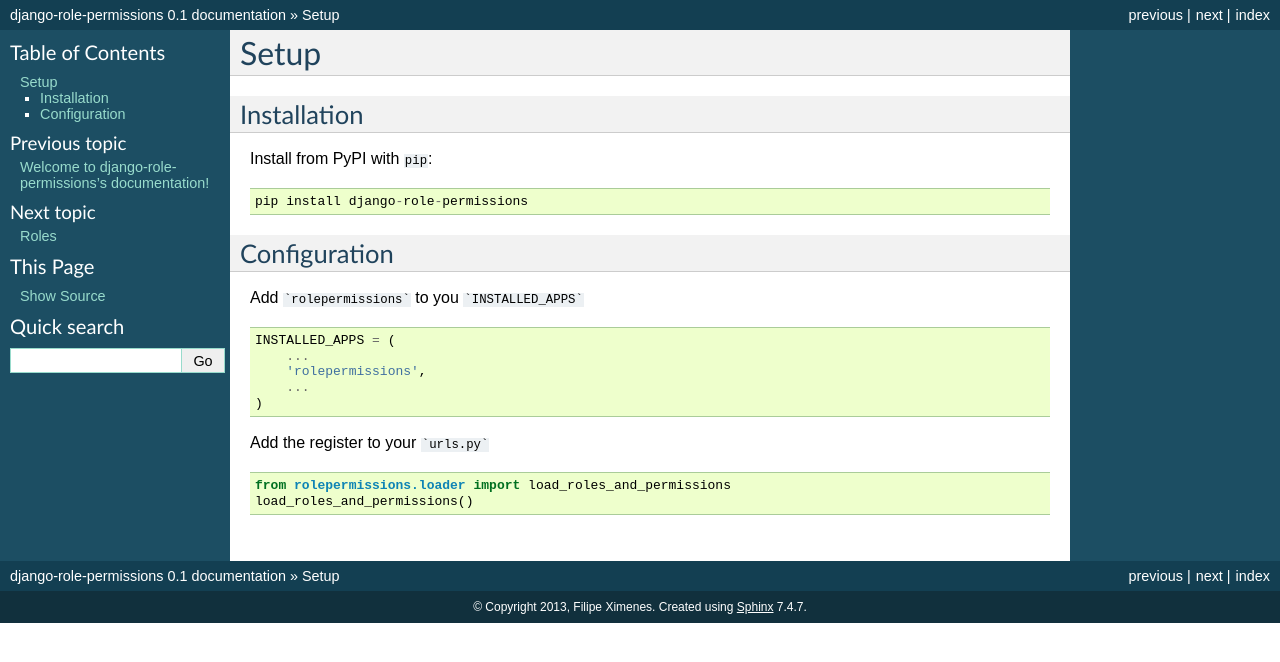
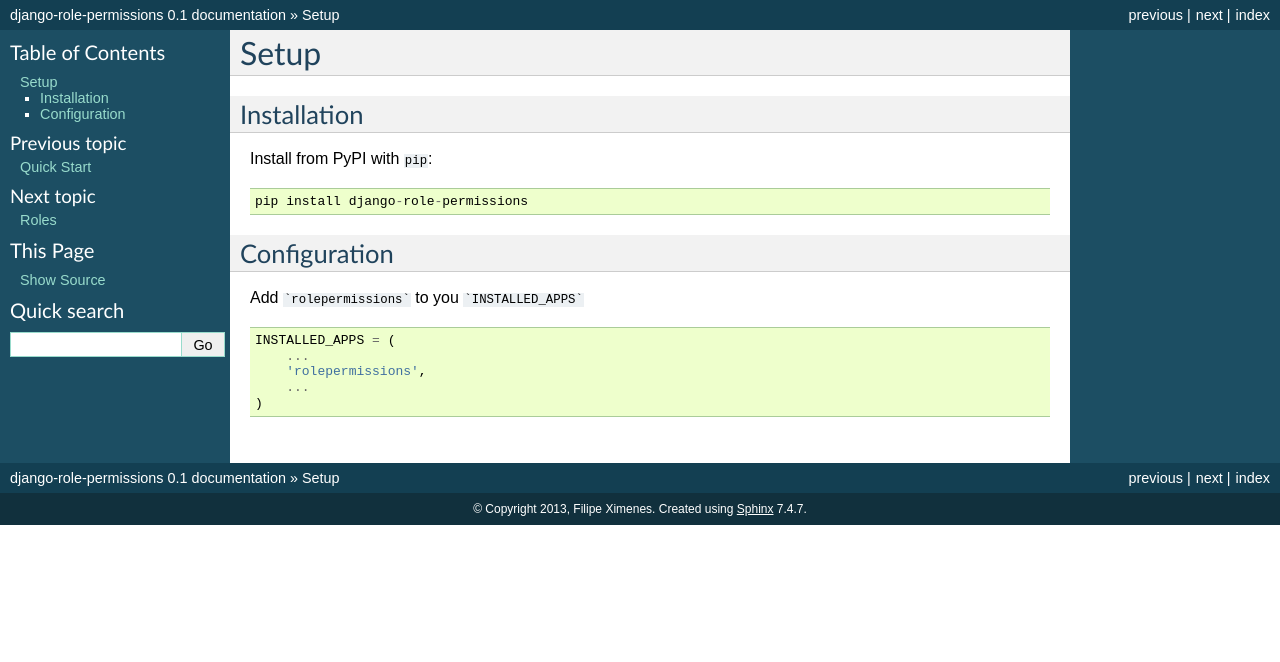
Before and after one commit to vintasoftware/django-role-permissions, a Sphinx documentation site: the page built from docs/setup.rst, in a window 1280 px wide. Shown: the top 662 px of the page. Built offline with Sphinx 7.4.7, drawn with Linux system fonts in a browser that asks for light colours.

Commit message:
adding quickstart to docs

````diff
--- a/docs/index.rst
+++ b/docs/index.rst
@@ -11,6 +11,7 @@ Contents:
 .. toctree::
    :maxdepth: 2
 
+   quickstart
    setup
    roles
    checkers
--- a/docs/setup.rst
+++ b/docs/setup.rst
@@ -22,11 +22,3 @@
         'rolepermissions',
         ...
     )
-
-
-Add the register to your ```urls.py```
-
-.. code-block:: python
-
-    from rolepermissions.loader import load_roles_and_permissions
-    load_roles_and_permissions()
````
Also changed, not shown: docs/quickstart.rst (+4 -4 lines).
